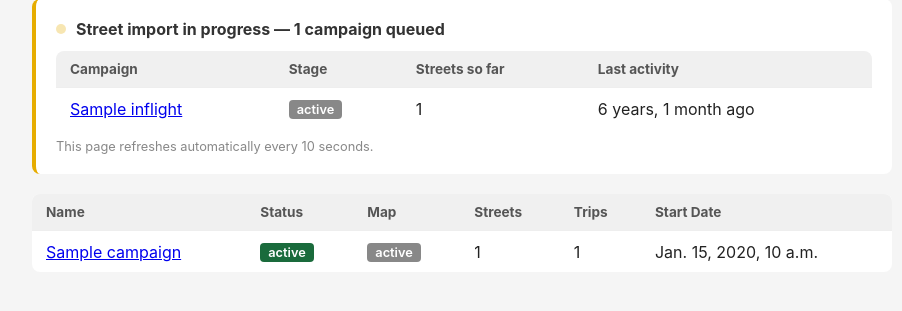
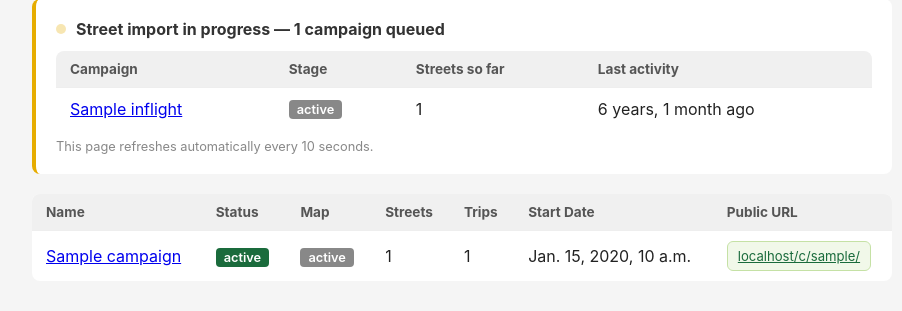
Before and after one commit to sefk/leafletter-app, a Django app: template campaigns/templates/campaigns/manage/campaign_list.html in a window 1280 px wide. Shown: the part 138-449 px from the top of the page, without its empty margins (178-1080 px from the left). Run offline with Django 5.2, Linux system fonts and the light colour scheme; the template is opened without the code that fills it: most values are stand-ins (such as "Sample title", 1, 10 or a date in 2020); data that the repository does not hold is empty; parts of the project's set-up code (start-up, migrations or seed data) failed here and were passed over.

Commit message:
Add public URL display to campaign list and detail manage pages
Shows the green URL box (matching the edit form style) in:
- Campaign detail: as a row in the Campaign Details table (published only)
- Campaign list: as a new column (published campaigns only)

```diff
--- a/campaigns/templates/campaigns/manage/campaign_list.html
+++ b/campaigns/templates/campaigns/manage/campaign_list.html
@@ -54,6 +54,7 @@
       <th>Streets</th>
       <th>Trips</th>
       <th>Start Date</th>
+      <th>Public URL</th>
     </tr>
   </thead>
   <tbody>
@@ -65,6 +66,14 @@
       <td>{{ campaign.street_count }}</td>
       <td>{{ campaign.trip_count }}</td>
       <td>{{ campaign.start_date }}</td>
+      <td>
+        {% if campaign.status == 'published' %}
+        <div style="padding:6px 10px; background:#f1f8e9; border:1px solid #c5e1a5; border-radius:6px; display:inline-block; font-size:0.82rem;">
+          <a href="{% url 'campaigns:campaign_detail' campaign.slug %}" target="_blank"
+             style="color:#1a6b3c; word-break:break-all;">{{ request.get_host }}/c/{{ campaign.slug }}/</a>
+        </div>
+        {% endif %}
+      </td>
     </tr>
     {% endfor %}
   </tbody>
--- a/campaigns/views.py
+++ b/campaigns/views.py
@@ -289,8 +289,10 @@ def manage_campaign_detail(request, slug):
     pct = round(covered_blocks / total_blocks * 100) if total_blocks else 0
     recent_trips = campaign.trips.prefetch_related('streets').all()[:10]
     city_fetch_jobs = list(campaign.city_fetch_jobs.all())
+    campaign_url = request.build_absolute_uri(f'/c/{campaign.slug}/')
     return render(request, 'campaigns/manage/campaign_detail.html', {
         'campaign': campaign,
+        'campaign_url': campaign_url,
         'total_blocks': total_blocks,
         'covered_blocks': covered_blocks,
         'trip_count': trip_count,
```
Also changed, not shown: campaigns/templates/campaigns/manage/campaign_detail.html (+10 -0 lines).
